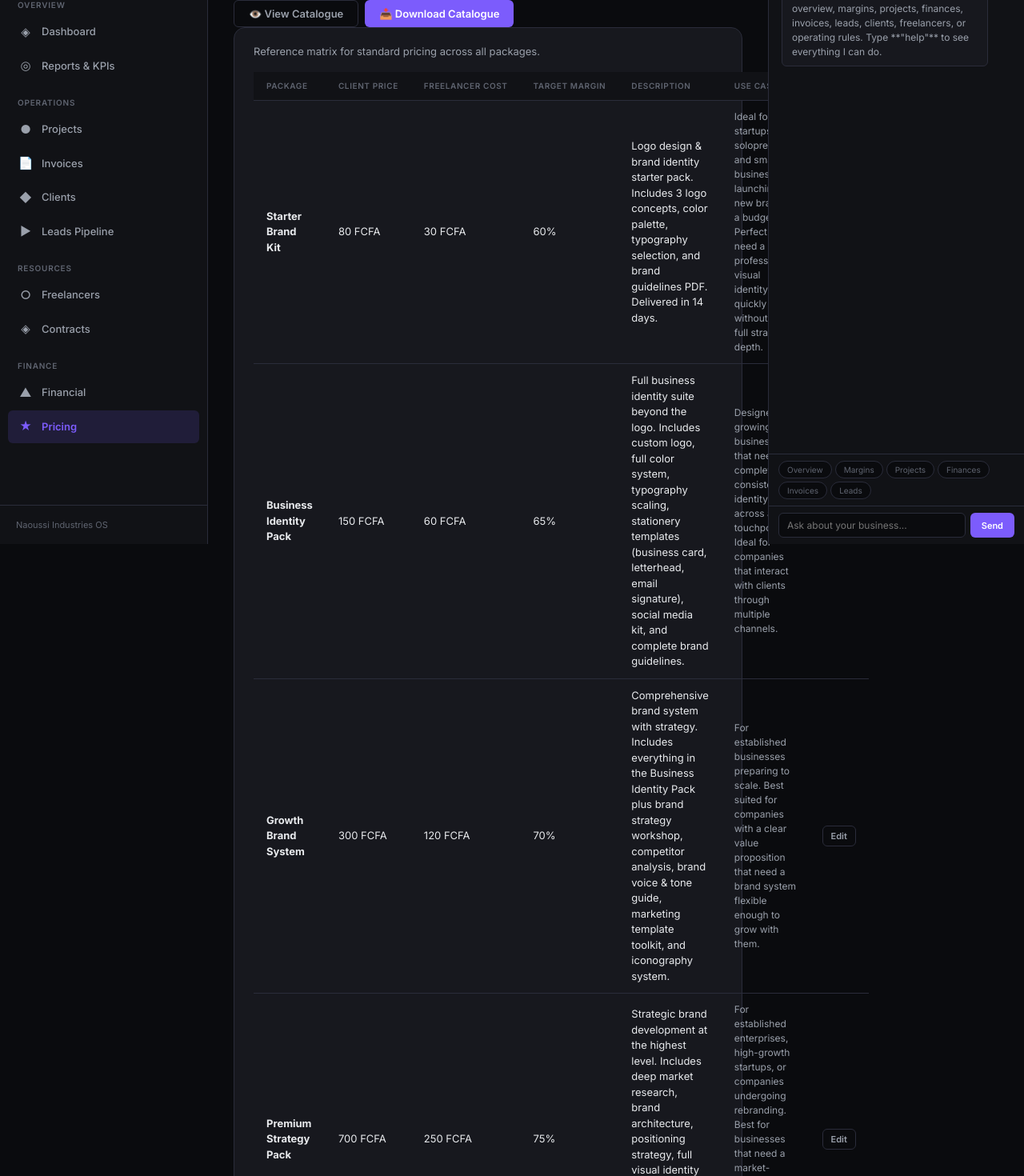
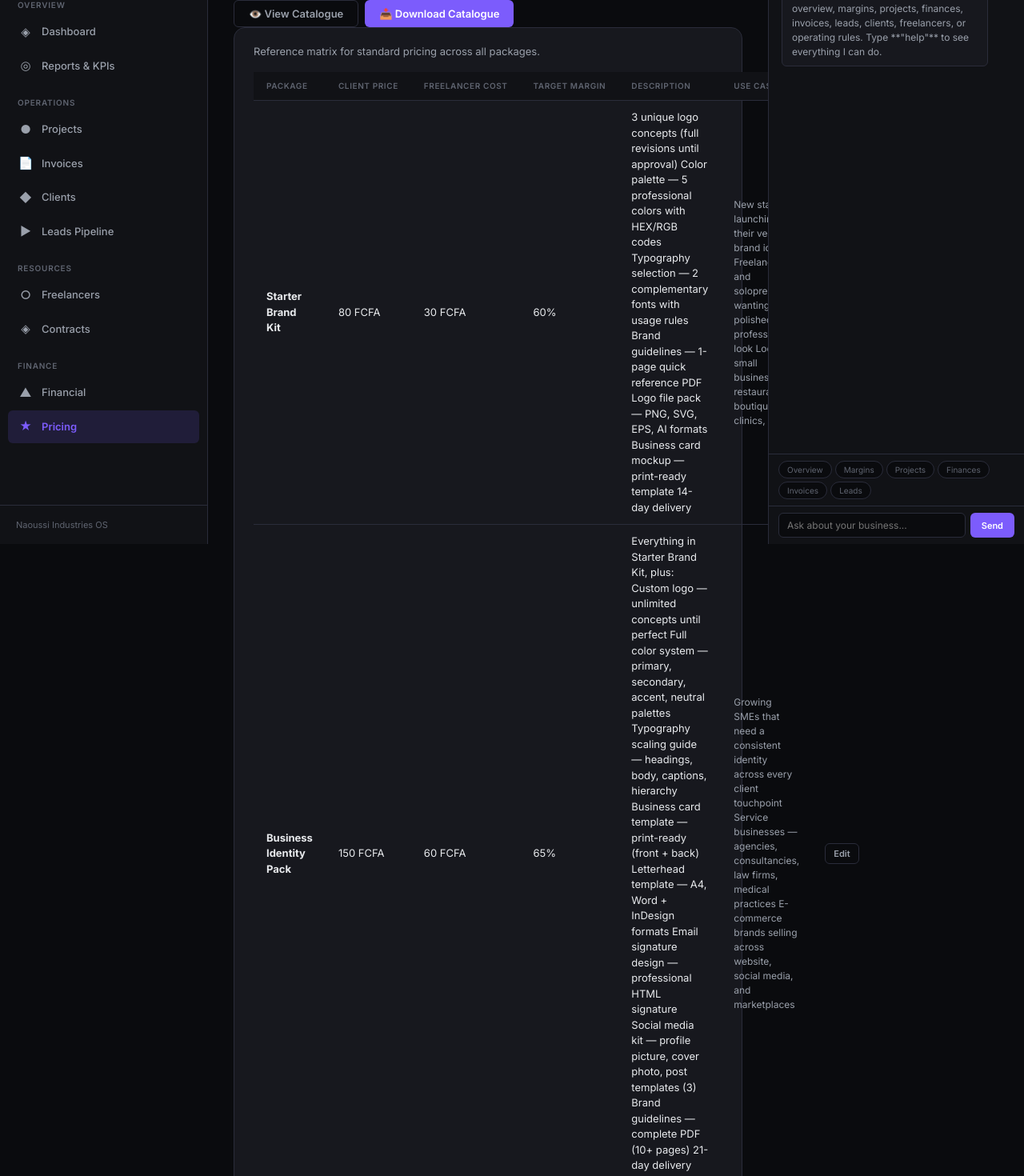
Before and after one commit to NaoussiLionel/NaoussiIndustries-OS, a React (Vite) app in the folder frontend/: page /pricing in a window 1280 px wide. Shown: the part 120-1590 px from the top of the page at 80% size. Built offline with nearby package versions, Linux system fonts and the light colour scheme.

Commit message:
feat: full A4 catalogue — deliverables list, 3 use-cases per pack, emotional CTA, cover + custom page

```diff
--- a/frontend/src/db.js
+++ b/frontend/src/db.js
@@ -31,30 +31,109 @@ const defaultData = {
   pricing_packages: [
     {
       id: 1, name: 'Starter Brand Kit', client_price: 80, freelancer_cost: 30, target_margin_pct: 60,
-      description: 'Logo design & brand identity starter pack. Includes 3 logo concepts, color palette, typography selection, and brand guidelines PDF. Delivered in 14 days.',
-      use_case: 'Ideal for startups, solopreneurs, and small businesses launching a new brand on a budget. Perfect if you need a professional visual identity quickly without the full strategic depth.',
-      client_advantage: 'You get a cohesive, professional brand identity that builds trust with your audience from day one. Ready-to-use logo files and brand rules save you months of guesswork.',
+      description: [
+        '3 unique logo concepts (full revisions until approval)',
+        'Color palette — 5 professional colors with HEX/RGB codes',
+        'Typography selection — 2 complementary fonts with usage rules',
+        'Brand guidelines — 1-page quick reference PDF',
+        'Logo file pack — PNG, SVG, EPS, AI formats',
+        'Business card mockup — print-ready template',
+        '14-day delivery',
+      ].join('\n'),
+      use_case: [
+        'New startups launching their very first brand identity',
+        'Freelancers and solopreneurs wanting a polished, professional look',
+        'Local small businesses — restaurants, boutiques, clinics, salons',
+      ].join('\n'),
+      client_advantage: [
+        'Your brand is the first impression you make. In the first 7 seconds, people decide if they trust you.',
+        'Don\'t let a DIY logo cost you customers before you even get a chance. A professional identity tells the world: "I\'m serious about what I do."',
+        'For the price of a dinner out, you get a brand that works for you every single day — on your website, your business card, your social media. It\'s the easiest investment you\'ll ever make in your business.',
+        '',
+        '👉 Ready to look professional? Contact us today and let\'s build your brand in 14 days.',
+      ].join('\n'),
       created_at: now(), updated_at: now()
     },
     {
       id: 2, name: 'Business Identity Pack', client_price: 150, freelancer_cost: 60, target_margin_pct: 65,
-      description: 'Full business identity suite beyond the logo. Includes custom logo, full color system, typography scaling, stationery templates (business card, letterhead, email signature), social media kit, and complete brand guidelines.',
-      use_case: 'Designed for growing businesses that need a complete, consistent identity across all touchpoints. Ideal for companies that interact with clients through multiple channels.',
-      client_advantage: 'Your brand looks professional everywhere — from email to Instagram to printed materials. Consistency builds recognition and credibility, making every interaction a brand-building moment.',
+      description: [
+        'Everything in Starter Brand Kit, plus:',
+        'Custom logo — unlimited concepts until perfect',
+        'Full color system — primary, secondary, accent, neutral palettes',
+        'Typography scaling guide — headings, body, captions, hierarchy',
+        'Business card template — print-ready (front + back)',
+        'Letterhead template — A4, Word + InDesign formats',
+        'Email signature design — professional HTML signature',
+        'Social media kit — profile picture, cover photo, post templates (3)',
+        'Brand guidelines — complete PDF (10+ pages)',
+        '21-day delivery',
+      ].join('\n'),
+      use_case: [
+        'Growing SMEs that need a consistent identity across every client touchpoint',
+        'Service businesses — agencies, consultancies, law firms, medical practices',
+        'E-commerce brands selling across website, social media, and marketplaces',
+      ].join('\n'),
+      client_advantage: [
+        'Every time your brand looks different — different colors here, wrong font there — you lose a little bit of trust. Inconsistency is expensive.',
+        'This pack makes you look professional everywhere, automatically. Your business card matches your website matches your email matches your Instagram. No design skills required. No second-guessing.',
+        'Your clients will feel it: "These people have their act together." And when they trust you, they buy from you.',
+        '',
+        '👉 Make every impression count. Let\'s unify your brand across every channel.',
+      ].join('\n'),
       created_at: now(), updated_at: now()
     },
     {
       id: 3, name: 'Growth Brand System', client_price: 300, freelancer_cost: 120, target_margin_pct: 70,
-      description: 'Comprehensive brand system with strategy. Includes everything in the Business Identity Pack plus brand strategy workshop, competitor analysis, brand voice & tone guide, marketing template toolkit, and iconography system.',
-      use_case: 'For established businesses preparing to scale. Best suited for companies with a clear value proposition that need a brand system flexible enough to grow with them.',
-      client_advantage: 'You don\'t just get visuals — you get a strategic brand platform that differentiates you from competitors and scales effortlessly. Your brand speaks with one voice across every channel, saving marketing time and increasing impact.',
+      description: [
+        'Everything in Business Identity Pack, plus:',
+        'Brand strategy workshop — half-day session with your team',
+        'Competitor analysis report — market positioning, gaps, opportunities',
+        'Brand voice & tone guide — how your brand speaks (words, phrases, tone rules)',
+        'Marketing template toolkit — flyers, ads, presentations, proposals, brochures',
+        'Iconography system — 20+ custom icons for web and print',
+        'Packaging design guidelines — labels, boxes, bags',
+        'Brand photography direction — mood board, lighting, composition guide',
+        '30-day delivery',
+      ].join('\n'),
+      use_case: [
+        'Scaling businesses preparing for investment, partnerships, or new markets',
+        'Companies with multiple product lines, services, or sub-brands',
+        'Brands launching a new offering and needing a coordinated go-to-market identity',
+      ].join('\n'),
+      client_advantage: [
+        'A logo alone won\'t grow your business. You need a system.',
+        'This is the operating system for your brand\'s growth. Every piece works together — from your website to your packaging to your sales deck. Your team can execute without you in the room. Your brand doesn\'t break when someone new joins.',
+        'While your competitors are figuring out their colors, you\'ll be dominating your market with a brand that\'s strategic, scalable, and impossible to ignore.',
+        '',
+        '👉 Scale with confidence. Let\'s build the system that grows your brand.',
+      ].join('\n'),
       created_at: now(), updated_at: now()
     },
     {
       id: 4, name: 'Premium Strategy Pack', client_price: 700, freelancer_cost: 250, target_margin_pct: 75,
-      description: 'Strategic brand development at the highest level. Includes deep market research, brand architecture, positioning strategy, full visual identity system, brand guidelines, campaign concept, and 3 months of brand advisory.',
-      use_case: 'For established enterprises, high-growth startups, or companies undergoing rebranding. Best for businesses that need a market-moving brand strategy backed by research and expert positioning.',
-      client_advantage: 'You own a premium, research-backed brand that commands higher prices and drives market share. The included advisory ensures your brand launches successfully and gains traction. This is not just a logo — it\'s a business asset that delivers ROI.',
+      description: [
+        'Everything in Growth Brand System, plus:',
+        'Deep market research — consumer surveys, trend analysis, audience segmentation',
+        'Brand architecture — masterbrand vs sub-brands, naming, hierarchy',
+        'Positioning strategy — differentiation map, competitive landscape, messaging hierarchy',
+        'Complete visual identity — unlimited applications across all media',
+        'Campaign concept — visual identity + copy for a 90-day launch campaign',
+        '3 months of brand advisory — monthly strategy check-ins, performance reviews, course correction',
+        'Brand launch playbook — step-by-step rollout plan for internal and external launch',
+        '45-day delivery',
+      ].join('\n'),
+      use_case: [
+        'Established enterprises undergoing a major rebrand or brand refresh',
+        'High-growth startups preparing for Series A+ fundraising and rapid scaling',
+        'Companies experiencing brand stagnation, market erosion, or losing to newer competitors',
+      ].join('\n'),
+      client_advantage: [
+        'Your brand is your most valuable asset. It\'s either working for you or against you.',
+        'This is not a design project. It\'s a business transformation. We\'ll research your market, position you to win, build a visual identity that commands premium prices, and stay with you for 3 months to make sure it actually works.',
+        'When you walk into your next investor meeting, when you launch your next product, when a potential client compares you to the competition — you won\'t just look better. You\'ll be unstoppable.',
+        '',
+        '👉 Transform your business. Let\'s build a brand that leads your market.',
+      ].join('\n'),
       created_at: now(), updated_at: now()
     },
   ]
```
Also changed, not shown: frontend/src/pages/PricingPackages.jsx (+74 -47 lines).
